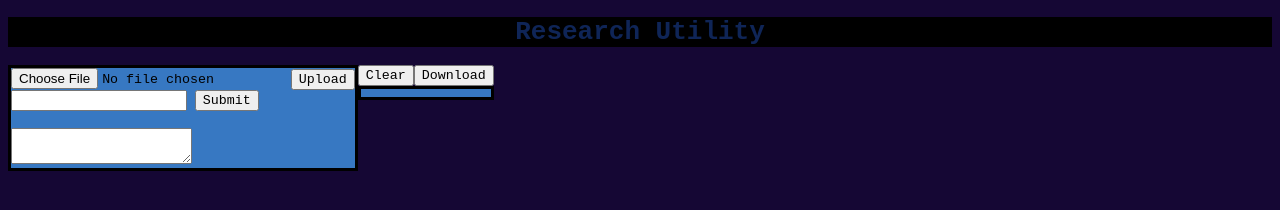
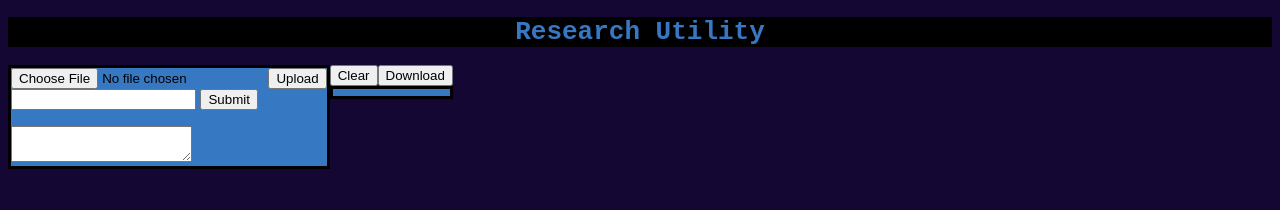
Before and after one commit to KD0S/Research_Utility, a website: page public/index.html in a window 1280 px wide. Drawn offline with nearby package versions, Linux system fonts and the light colour scheme.

Commit message:
UI changes

```diff
--- a/public/styles.css
+++ b/public/styles.css
@@ -1,15 +1,15 @@
 *{
-    font-family: monospace;
+    font-family: Arial, Helvetica, sans-serif;
 }
 
 body{
     background-color: #150734;
-    font-family: monospace;
 }
 
 h1{
     text-align: center;
-    color: #0F2557;
+    color: #3778c2;
+    font-family: monospace;
     background-color: black ;
 }
 
@@ -34,7 +34,6 @@ h1{
 }
 
 #resultText{
-    font-family: monospace;
     width: fit-content;
 }
 .selected{
@@ -64,6 +63,8 @@ h1{
 .selected{
     background-color: #3778c2;
     border: 3px solid black;
+    font-family: Arial, Helvetica, sans-serif;
+    font-size: medium;
 }
 
 .button-area{
```
